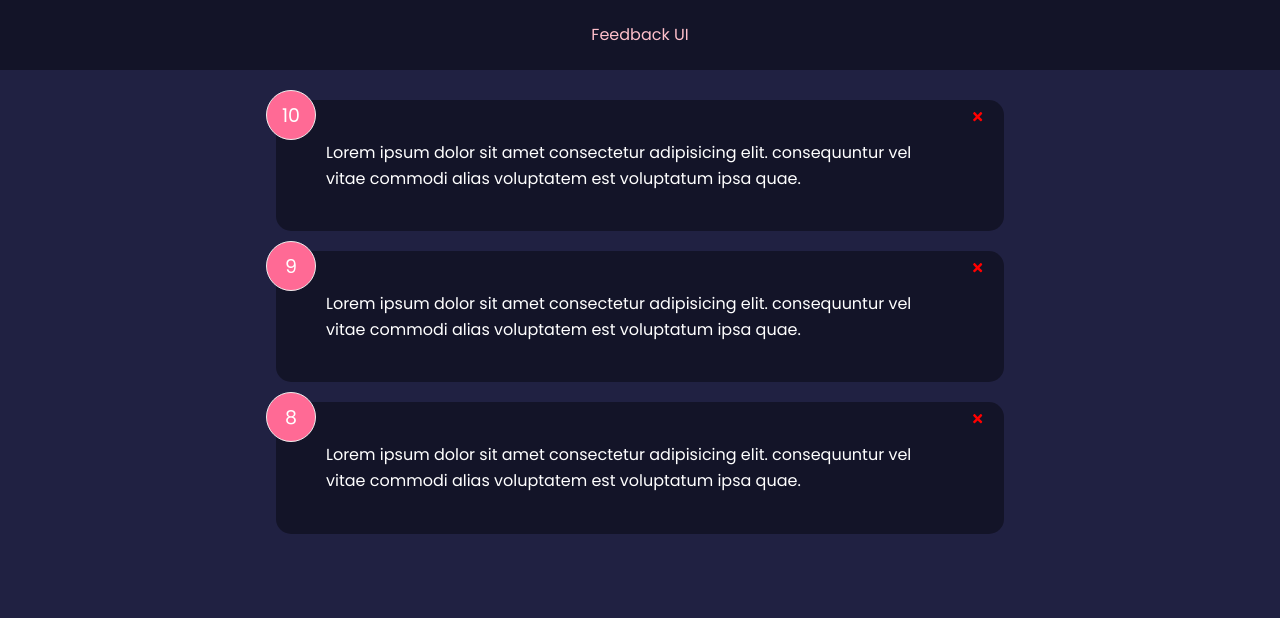
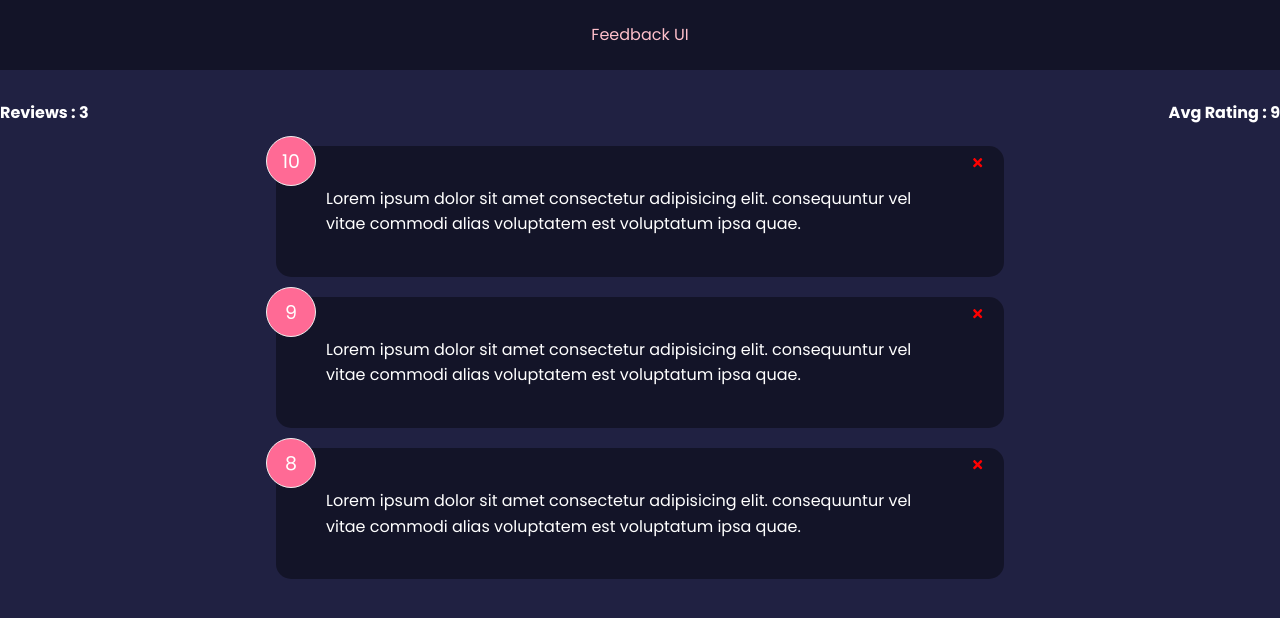
Before and after one commit to pranayharishchandra/Feedback-Web-Application-Project, a React (Create React App) app: page / in a window 1280 px wide. Shown: the top 618 px of the page. Built offline with nearby package versions, Linux system fonts and the light colour scheme.

Commit message:
FeedbackStatus Done

```diff
--- a/src/App.js
+++ b/src/App.js
@@ -2,6 +2,7 @@ import Header from './components/Header'
 // import FeedbackItem from './components/FeedbackItem'
 import FeedbackList from './components/FeedbackList';
 import FeedbackData from './data/FeedbackData';
+import FeedbackStats from './components/FeedbackStats';
 
 
 
@@ -19,10 +20,10 @@ function App() {
     return (
         <>
             <Header/>
+            <FeedbackStats arrOfObj={feedackArrOfObj}/>
             <div className='container'>
 
                 <FeedbackList arrOfObj={feedackArrOfObj}
-                            //   handleDelete={(id) => console.log("App",id)} />
                               handleDelete={(id) => deleteFeedback(id)} />
 
 
--- /dev/null
+++ b/src/components/FeedbackStats.jsx
@@ -0,0 +1,35 @@
+import PropTypes from 'prop-types';
+
+function FeedbackStats({ arrOfObj }) {
+
+    // function avgRating () {
+    //     let n = arrOfObj.length;
+    //     if (n === 0) return 0;
+    //     let totalRating = 0;
+    //     for (let i=0; i<n; i++) totalRating += arrOfObj[i].rating;
+    //     return totalRating / n;
+    // }
+
+    const average =
+        arrOfObj.length === 0
+            ? ""
+            : arrOfObj.reduce((acc, { rating }) => acc + rating, 0) / arrOfObj.length
+
+    return (
+        <div className="feedback-stats">
+            <h4 className="feedback-stats"> Reviews    : {arrOfObj.length} </h4>
+            {/* avgrating upto 1 decimal places and removing if any trailing 0s present */}
+            <h4 className="feedback-stats"> {average && `Avg Rating : ${average.toFixed(1).replace(/[.,]0$/, '')}`}   </h4>
+            {/* <h4 className="feedback-stats"> Avg Rating : {avgRating()}   </h4> */}
+        </div>
+    )
+}
+
+
+FeedbackStats.propTypes = {
+    arrOfObj : PropTypes.array.isRequired,
+}
+
+
+
+export default FeedbackStats;
```
